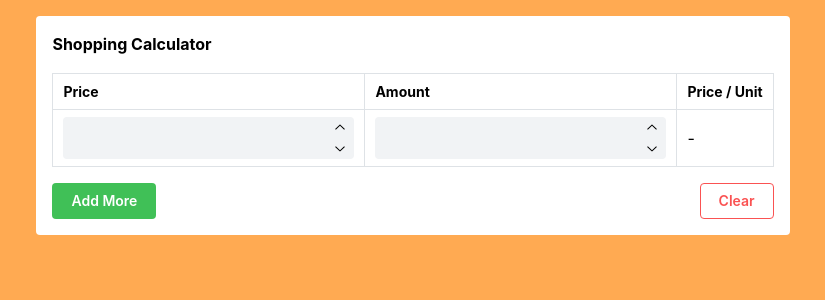
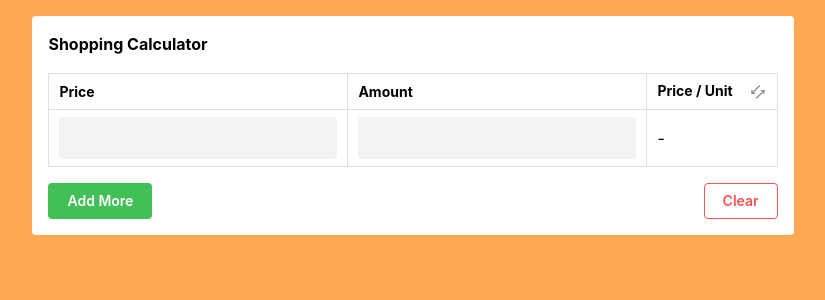
Before and after one commit to jukrapopk/shoppingcalc, a React (Vite) app: page / in a window 1280 px wide. Shown: the top 300 px of the page, without its empty margins (227-1052 px from the left). Built offline with nearby package versions, Linux system fonts and the light colour scheme.

Commit message:
Implement inverted mode

```diff
--- a/src/App.tsx
+++ b/src/App.tsx
@@ -1,13 +1,12 @@
-import { Button, Card, Center, Group, NumberInput, Stack, Table, Text } from '@mantine/core';
+import { ActionIcon, Button, Card, Center, Group, NumberInput, Stack, Table, Text } from '@mantine/core';
+import { IconArrowsDoubleSwNe } from '@tabler/icons-react';
 import { useMemo, useState } from 'react';
 import { getMaxIndex, getMinIndex } from './helper';
 
 interface Item {
   price: number | undefined,
   count: number | undefined,
-  per: number | undefined,
-  // priceLabel: 'THB',
-  // countLabel: 'Unit'
+  per: number | undefined
 }
 
 const defaultItem: Item = { price: undefined, count: undefined, per: undefined }
@@ -59,23 +58,25 @@ function App() {
     }))
   }
 
+  const [inverted, setInverted] = useState(false);
+
   const rows = useMemo(() => {
     return items.map((item, i) => (
       <Table.Tr key={i} bg={shouldShowIndicator ? (minIndex === i ? "green.3" : maxIndex === i ? "red.4" : "none") : "none"}>
         <Table.Td>
-          <NumberInput inputMode="decimal" variant="filled" value={item.price ?? ''} onChange={(value) => onChange(i, 'price', value ? Number(value) : undefined)} size="md" />
+          <NumberInput inputMode="decimal" variant="filled" value={item.price ?? ''} onChange={(value) => onChange(i, 'price', value ? Number(value) : undefined)} size="md" hideControls />
         </Table.Td>
         <Table.Td>
-          <NumberInput inputMode="decimal" variant="filled" value={item.count ?? ''} onChange={(value) => onChange(i, 'count', value ? Number(value) : undefined)} size="md" />
+          <NumberInput inputMode="decimal" variant="filled" value={item.count ?? ''} onChange={(value) => onChange(i, 'count', value ? Number(value) : undefined)} size="md" hideControls />
         </Table.Td>
         <Table.Td>
           <Text>
-            {item.per ? Number(item.per).toFixed(2) : '-'}
+            {item.per ? Number(inverted ? 1 / item.per : item.per).toFixed(2) : '-'}
           </Text>
         </Table.Td>
       </Table.Tr>
     ))
-  }, [items, minIndex, maxIndex, shouldShowIndicator])
+  }, [items, minIndex, maxIndex, shouldShowIndicator, inverted])
 
   return (
     <Center p="md">
@@ -89,7 +90,22 @@ function App() {
               <Table.Tr>
                 <Table.Th>Price</Table.Th>
                 <Table.Th>Amount</Table.Th>
-                <Table.Th miw="6em">Price / Unit</Table.Th>
+                <Table.Th>
+                  <Group justify="space-between" wrap="nowrap">
+                    <Text size="sm" fw="bold">
+                      {inverted ?
+                        "Unit / Price"
+                        :
+                        "Price / Unit"
+                      }
+                    </Text>
+                    <Group gap={2}>
+                      <ActionIcon variant="transparent" size="xs" color="gray" onClick={() => setInverted(inverted => !inverted)}>
+                        <IconArrowsDoubleSwNe />
+                      </ActionIcon>
+                    </Group>
+                  </Group>
+                </Table.Th>
               </Table.Tr>
             </Table.Thead>
             <Table.Tbody>
```
